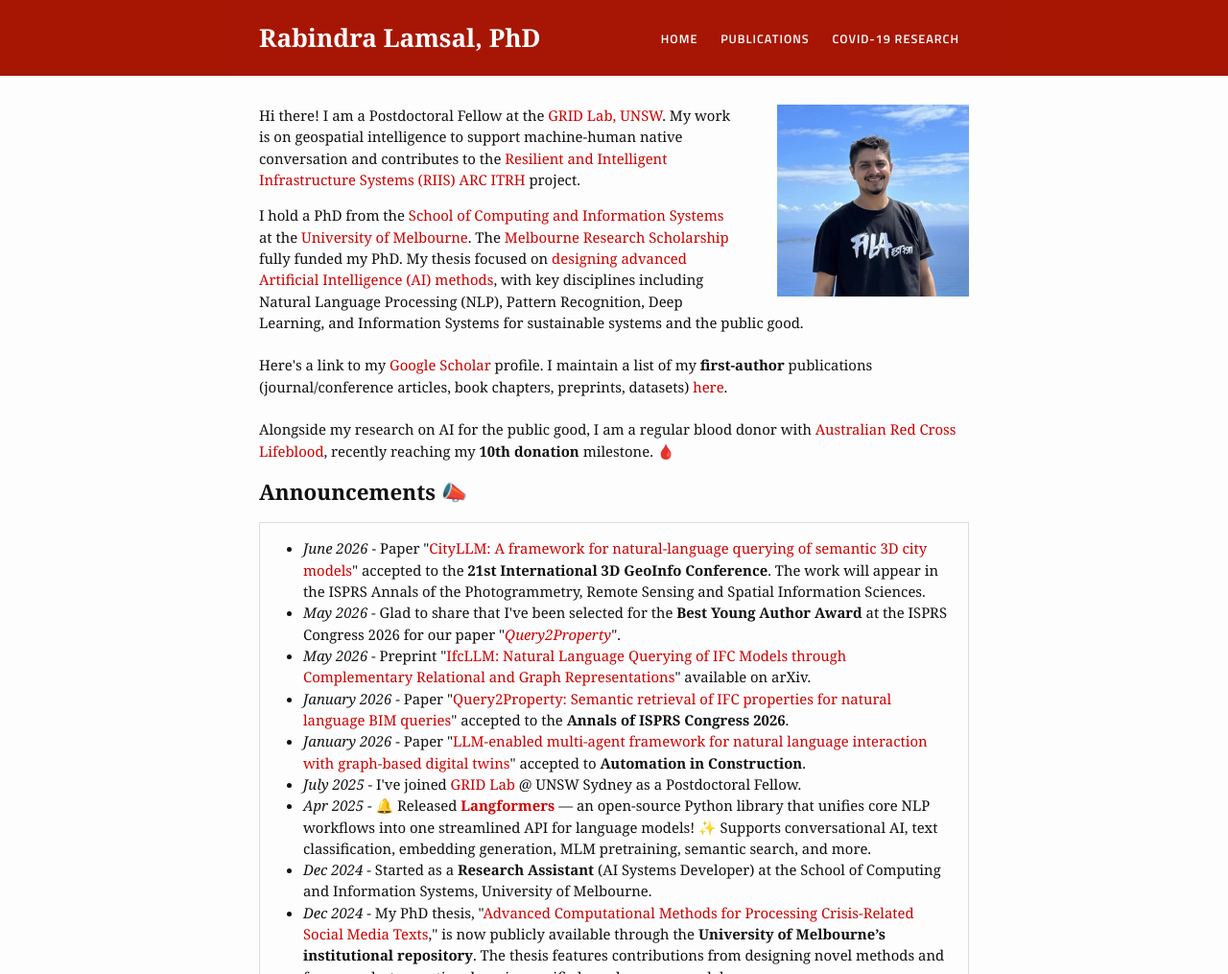
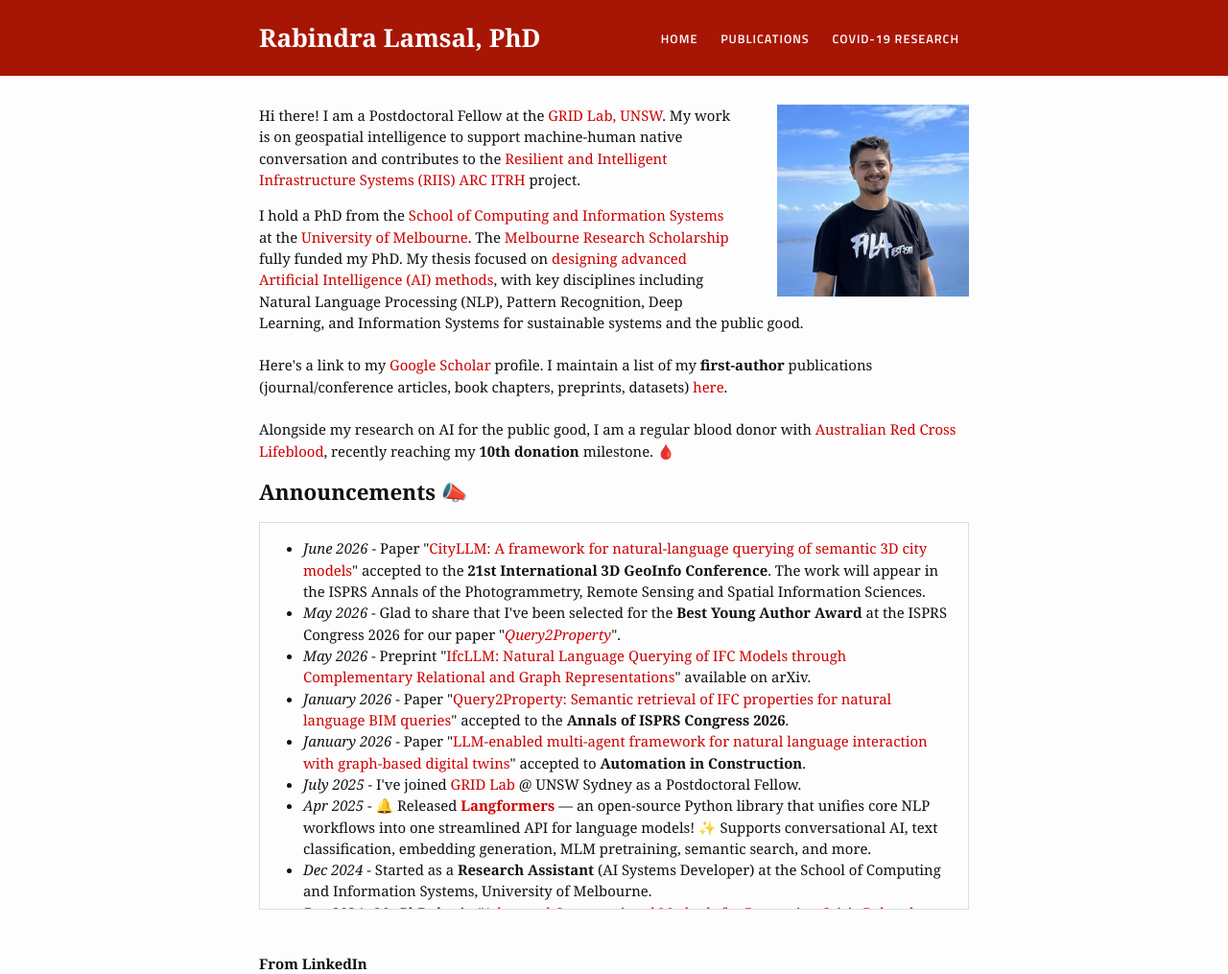
Before and after one commit to rabindralamsal/personal-site, a Jekyll site: the page built from index.html, in a window 1280 px wide. Shown: the top 1015 px of the page at 96% size. Built offline with Jekyll 4.4.1, drawn with Linux system fonts in a browser that asks for light colours; some of the changed text lies outside the part shown; grey boxes are pictures that could not be loaded.

Commit message:
Update index.html

```diff
--- a/index.html
+++ b/index.html
@@ -17,7 +17,7 @@ Alongside my research on AI for the public good, I am a regular blood donor with
 
 <h2>Announcements 📣</h2>
 
-<div class="updates" style="height: 30em; overflow-y: scroll;border:1px solid #ddd; padding:15px;">
+<div class="updates" style="height: 25em; overflow-y: scroll;border:1px solid #ddd; padding:15px;">
 <ul>
 <li><i>June 2026</i> - Paper "<a href="https://arxiv.org/abs/2607.14542">CityLLM: A framework for natural-language querying of semantic 3D city models</a>" accepted to the <b>21st International 3D GeoInfo Conference</b>. The work will appear in the ISPRS Annals of the Photogrammetry, Remote Sensing and Spatial Information Sciences.</li>
 <li><i>May 2026</i> - Glad to share that I've been selected for the <strong>Best Young Author Award</strong> at the ISPRS Congress 2026 for our paper "<i><a href="https://isprs-annals.copernicus.org/articles/XI-4-2026/323/2026/">Query2Property</a></i>". </li>
```
